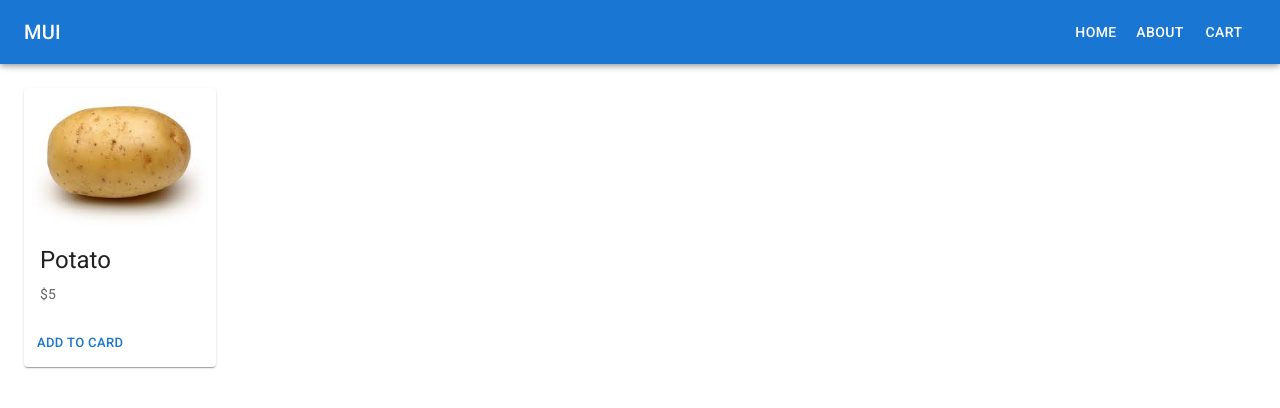
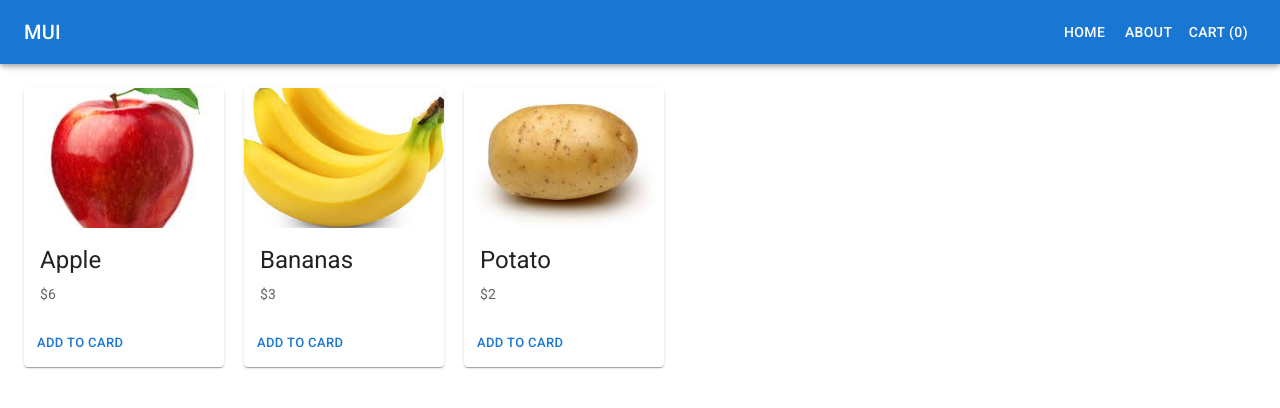
Before and after one commit to goblintown-logncoding/market-place-kdw, a React (Vite) app: page / in a window 1280 px wide. Shown: the top 408 px of the page. Built offline with nearby package versions, Linux system fonts and the light colour scheme.

Commit message:
2024-09-07, final

```diff
--- a/package.json
+++ b/package.json
@@ -14,6 +14,7 @@
     "@emotion/styled": "^11.13.0",
     "@mui/icons-material": "^6.0.1",
     "@mui/material": "^6.0.1",
+    "prop-types": "^15.8.1",
     "react": "^18.3.1",
     "react-dom": "^18.3.1",
     "react-router-dom": "^6.26.1",
--- a/src/components/MyAppBar.jsx
+++ b/src/components/MyAppBar.jsx
@@ -2,7 +2,6 @@ import * as React from 'react';
 import PropTypes from 'prop-types';
 import AppBar from '@mui/material/AppBar';
 import Box from '@mui/material/Box';
-import CssBaseline from '@mui/material/CssBaseline';
 import Divider from '@mui/material/Divider';
 import Drawer from '@mui/material/Drawer';
 import IconButton from '@mui/material/IconButton';
@@ -15,9 +14,14 @@ import Toolbar from '@mui/material/Toolbar';
 import Typography from '@mui/material/Typography';
 import Button from '@mui/material/Button';
 import { Link, Outlet } from 'react-router-dom';
-import Home from '../pages/Home';
+import useProductStore from '../stores/useProductStore';
 
 const drawerWidth = 240;
+function MyAppBar(props) {
+  const { window } = props;
+  const [mobileOpen, setMobileOpen] = React.useState(false);
+  const { productList } = useProductStore();
+
   const navItems = [
     {
       title: 'Home',
@@ -28,14 +32,10 @@ const navItems = [
       to: '/about'
     },
     {
-    title: 'Cart',
+      title: `Cart (${productList.length})`,
       to: '/shopping-cart'
     }
   ];
-
-function MyAppBar(props) {
-  const { window } = props;
-  const [mobileOpen, setMobileOpen] = React.useState(false);
 
   const handleDrawerToggle = () => {
     setMobileOpen((prevState) => !prevState);
--- a/src/components/ProductCard.jsx
+++ b/src/components/ProductCard.jsx
@@ -5,24 +5,33 @@ import Typography from '@mui/material/Typography';
 import Button from '@mui/material/Button';
 import CardActionArea from '@mui/material/CardActionArea';
 import CardActions from '@mui/material/CardActions';
-import potato from '../assets/potato.jpg';
+import useProductStore from '../stores/useProductStore';
+import PropTypes from 'prop-types';
 
-const ProductCard = () => {
+const ProductCard = (props) => {
+  const { add } = useProductStore();
+  const { productNumber, title, price, image } = props;
   return (
-    <Card sx={{ maxWidth: 345 }}>
+    <Card key={productNumber} sx={{ minWidth: 200, maxWidth: 345 }}>
       <CardActionArea>
-        <CardMedia component="img" height="140" image={potato} alt="green iguana" />
+        <CardMedia component="img" height="140" image={image} alt="green iguana" />
         <CardContent>
           <Typography gutterBottom variant="h5" component="div">
-            Potato
+            {title}
           </Typography>
           <Typography variant="body2" sx={{ color: 'text.secondary' }}>
-            $5
+            {price}
           </Typography>
         </CardContent>
       </CardActionArea>
       <CardActions>
-        <Button size="small" color="primary">
+        <Button
+          onClick={() => {
+            add(props);
+          }}
+          size="small"
+          color="primary"
+        >
           Add to Card
         </Button>
       </CardActions>
@@ -30,4 +39,8 @@ const ProductCard = () => {
   );
 };
 
+ProductCard.propTypes = {
+  productNumber: PropTypes.string
+};
+
 export default ProductCard;
--- a/src/pages/Home.jsx
+++ b/src/pages/Home.jsx
@@ -1,11 +1,39 @@
-import { Box } from '@mui/material';
+import { Box, Stack } from '@mui/material';
 import ProductCard from '../components/ProductCard';
+import apple from '../assets/apple.jpg';
+import bananas from '../assets/bananas.jpg';
+import potato from '../assets/potato.jpg';
 
 function Home() {
+  const dummyProductList = [
+    {
+      productNumber: '1000',
+      title: 'Apple',
+      price: '$6',
+      image: apple
+    },
+    {
+      productNumber: '1001',
+      title: 'Bananas',
+      price: '$3',
+      image: bananas
+    },
+    {
+      productNumber: '1002',
+      title: 'Potato',
+      price: '$2',
+      image: potato
+    }
+  ];
+
   return (
-    <Box>
-      <ProductCard />
-    </Box>
+    <Stack flexDirection="row" gap="20px">
+      {dummyProductList.map(({ productNumber, title, price, image }) => {
+        return (
+          <ProductCard productNumber={productNumber} title={title} price={price} image={image} />
+        );
+      })}
+    </Stack>
   );
 }
 
--- /dev/null
+++ b/src/stores/useProductStore.js
@@ -0,0 +1,11 @@
+import { create } from 'zustand';
+
+const useProductStore = create((set) => ({
+  productList: [],
+  add: (productObject) =>
+    set((state) => ({
+      productList: [...state.productList, productObject]
+    }))
+}));
+
+export default useProductStore;
```
Also changed, not shown: src/stores/useCounterStore.js (deleted, +0 -8 lines), 1 other file (tests, documents, lock files or other folders). Lines whose indentation alone changed are shown as unchanged.
